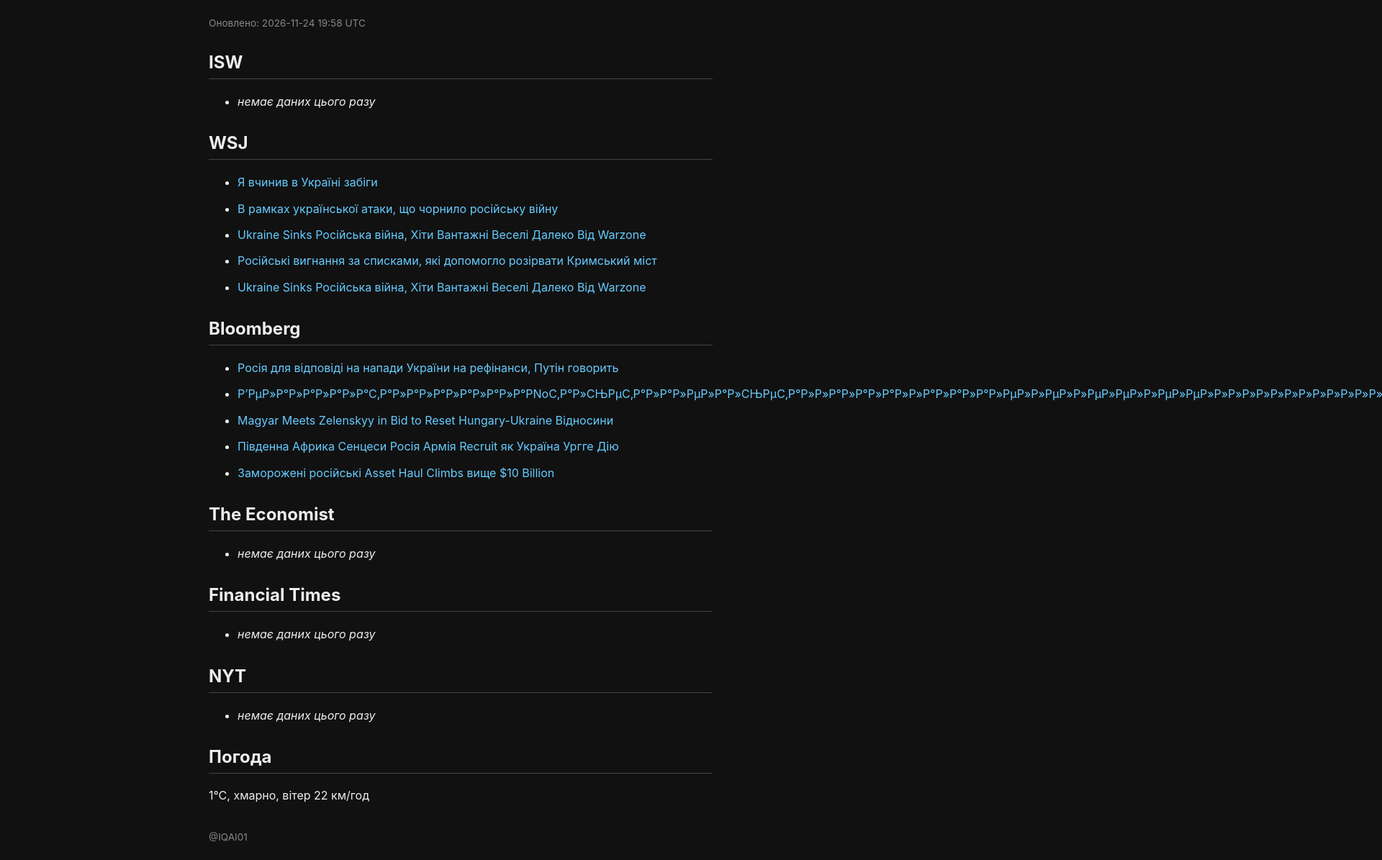
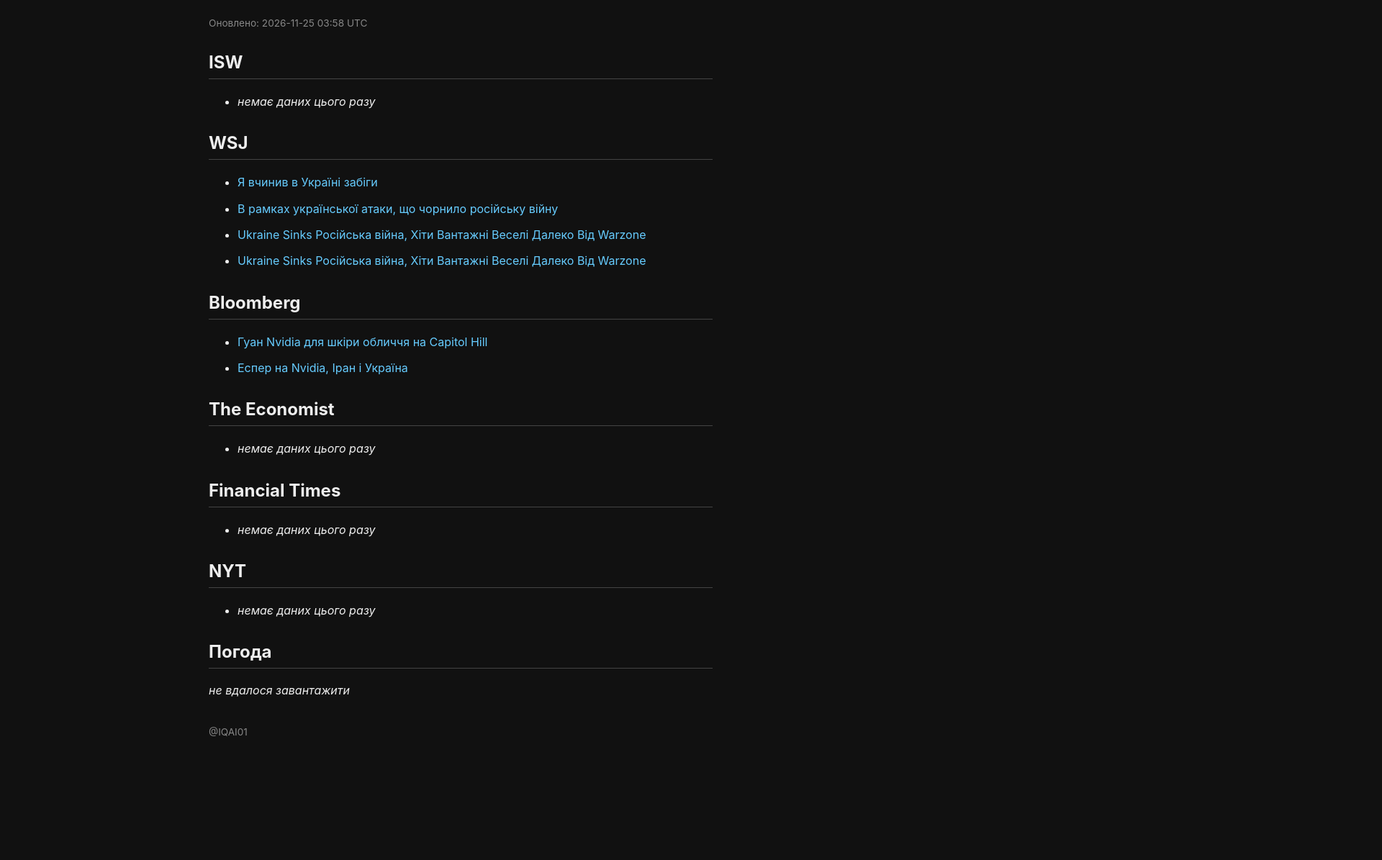
Before and after one commit to zyk59yd6rd-png/zyk59yd6rd-png.github.io, a plain HTML site: page index.html in a window 1280 px wide. Shown: the top 1195 px of the page at 72% size, 1920 px wide, since content can reach past the window. After the commit the page ends 1049 px from the top, so only its background shows below. Drawn offline with Linux system fonts and the light colour scheme.

Commit message:
Update news

```diff
--- a/index.html
+++ b/index.html
@@ -14,7 +14,7 @@
 </style>
 </head>
 <body>
-<p class="updated">Оновлено: 2026-11-24 19:58 UTC</p>
+<p class="updated">Оновлено: 2026-11-25 03:58 UTC</p>
 <h2>ISW</h2>
 <ul>
   <li><em>немає даних цього разу</em></li>
@@ -24,16 +24,12 @@
   <li><a href="https://www.wsj.com/world/i-went-inside-chornobyl-as-ukraine-races-to-secure-it-08d719cd?mod=rss_worldnews" target="_blank">Я вчинив в Україні забіги</a></li>
   <li><a href="https://www.wsj.com/world/inside-the-ukrainian-attack-that-sank-russian-warship-docked-in-libya-2dbd658b?mod=rss_worldnews" target="_blank">В рамках української атаки, що чорнило російську війну</a></li>
   <li><a href="https://www.wsj.com/world/europe/russian-ships-struck-in-attacks-far-from-ukraine-as-wars-fallout-spreads-a51964cb?mod=rss_worldnews" target="_blank">Ukraine Sinks Російська війна, Хіти Вантажні Веселі Далеко Від Warzone</a></li>
-  <li><a href="https://www.wsj.com/world/the-russian-exile-behind-the-missiles-that-helped-destroy-the-crimea-bridge-39adfa66?mod=rss_worldnews" target="_blank">Російські вигнання за списками, які допомогло розірвати Кримський міст</a></li>
   <li><a href="https://www.wsj.com/world/europe/russian-ships-struck-in-attacks-far-from-ukraine-as-wars-fallout-spreads-a51964cb?mod=rss_worldnews" target="_blank">Ukraine Sinks Російська війна, Хіти Вантажні Веселі Далеко Від Warzone</a></li>
 </ul>
 <h2>Bloomberg</h2>
 <ul>
-  <li><a href="https://www.bloomberg.com/news/articles/2026-11-24/russia-to-respond-to-ukraine-s-attacks-on-refineries-putin-says" target="_blank">Росія для відповіді на напади України на рефінанси, Путін говорить</a></li>
-  <li><a href="https://www.bloomberg.com/news/videos/2026-11-24/nvidia-ceo-return-was-premature-says-admiral-stavridis-video" target="_blank">Р’РμР»Р°Р»Р°Р»Р°Р»Р°С‚Р°Р»Р°Р»Р°Р»Р°Р»Р°Р»Р°РNoС‚Р°Р»СЊРμС‚Р°Р»Р°Р»РμР»Р°Р»СЊРμС‚Р°Р»Р»Р°Р»Р°Р»Р°Р»Р»Р°Р»Р°Р»Р°Р»РμР»Р»РμР»Р»РμР»РμР»Р»РμР»РμР»Р»Р»Р»Р»Р»Р»Р»Р»Р»Р»Р»Р»Р»Р»Р»Р»Р»Р»Р»Р»Р»Р»Р»Р»Р»Р»Р»Р»Р»Р»Р»РμР»РμРμРμРμРμР»Р»РμРμРμР»Р»Р»Р»РμР»Р»СЊСЊР»Р»РμРμРNo</a></li>
-  <li><a href="https://www.bloomberg.com/news/articles/2026-11-24/hungary-s-premier-to-meet-zelenskyy-as-ties-with-ukraine-improve" target="_blank">Magyar Meets Zelenskyy in Bid to Reset Hungary-Ukraine Відносини</a></li>
-  <li><a href="https://www.bloomberg.com/news/articles/2026-11-24/south-africa-sentences-russia-army-recruit-as-ukraine-urges-action" target="_blank">Південна Африка Сенцеси Росія Армія Recruit як Україна Ургге Дію</a></li>
-  <li><a href="https://www.bloomberg.com/news/articles/2026-11-24/switzerland-s-frozen-russian-asset-haul-climbs-above-10-billion" target="_blank">Заморожені російські Asset Haul Climbs вище $10 Billion</a></li>
+  <li><a href="https://www.bloomberg.com/news/videos/2026-11-25/balance-of-power-late-edition-11-24-2026-video" target="_blank">Гуан Nvidia для шкіри обличчя на Capitol Hill</a></li>
+  <li><a href="https://www.bloomberg.com/news/videos/2026-11-24/esper-on-nvidia-iran-and-ukraine-video" target="_blank">Еспер на Nvidia, Іран і Україна</a></li>
 </ul>
 <h2>The Economist</h2>
 <ul>
@@ -48,7 +44,7 @@
   <li><em>немає даних цього разу</em></li>
 </ul>
 <h2>Погода</h2>
-<p>1°C, хмарно, вітер 22 км/год</p>
+<p><em>не вдалося завантажити</em></p>
 <p class="updated" style="margin-top:40px;">@IQAI01</p>
 </body>
 </html>
```
